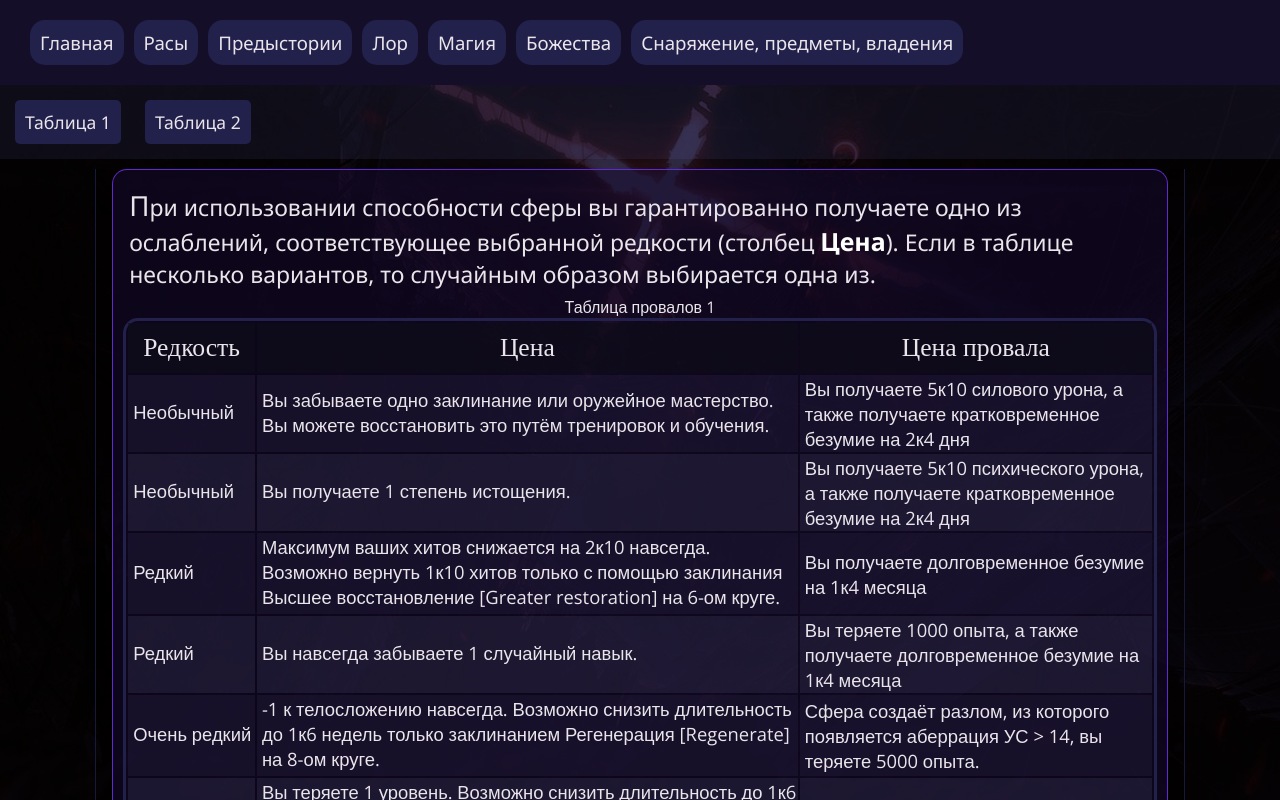
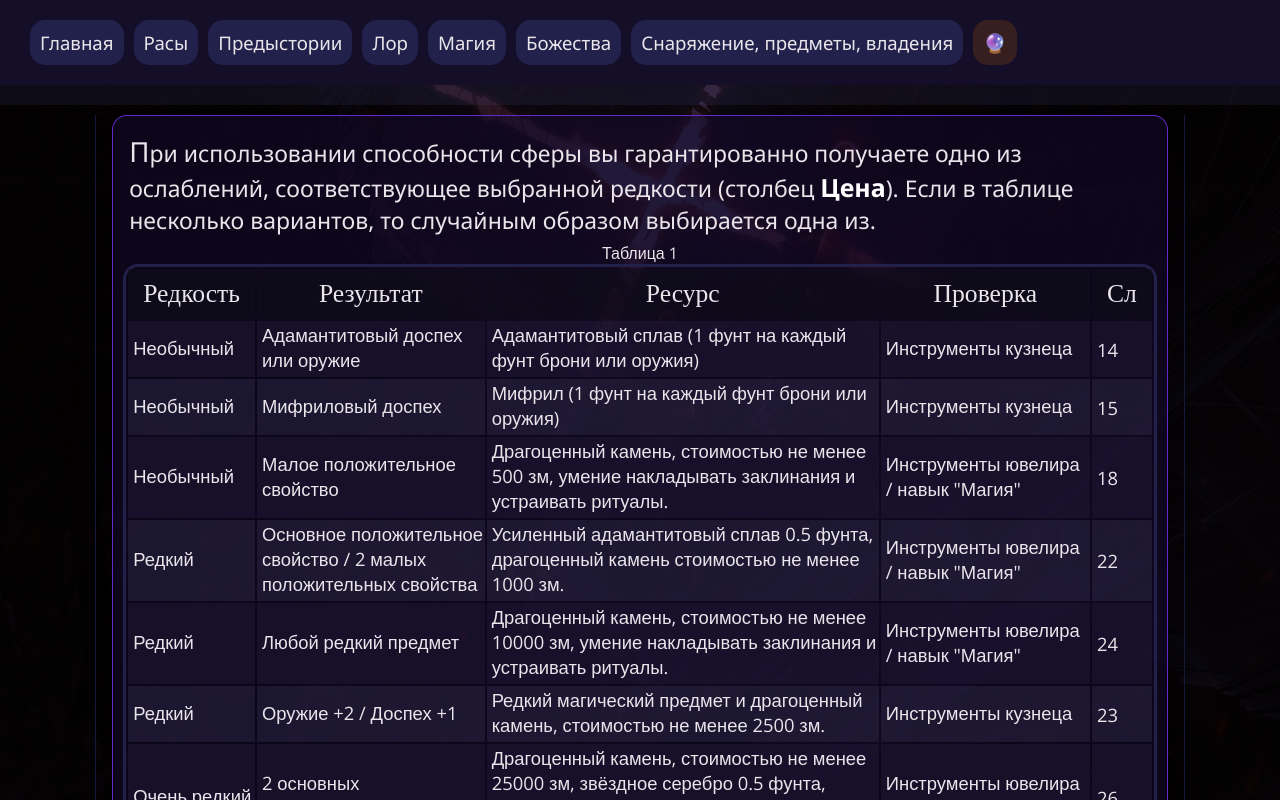
Before and after one commit to keeper9922/dnd, a plain HTML site: page sphere.html in a window 1280 px wide. Drawn offline with nearby package versions, Linux system fonts and the light colour scheme; a web font is replaced by a local one.

Commit message:
Добавлены таблицы для сферы, добавлена специальная кнопка в навигации. Добавлены описания металлов.

```diff
--- a/css/style.css
+++ b/css/style.css
@@ -570,6 +570,15 @@ table:target{
   display: inline-block;
   vertical-align: top;
 }
+.superior{
+  background-color: #4b2121;
+}
+.superior.active{
+  background-color: #371f1f;
+}
+.superior:hover{
+  background-color: #773131;
+}
 /* адаптация */
 @media (max-width: 1024px) {
   .carousel-item {
--- /dev/null
+++ b/js/json/sphere_table.json
@@ -0,0 +1,154 @@
+{
+  "materials": [
+    {
+      "rarity": "Необычный",
+      "result": "Адамантитовый сплав 1 фунт",
+      "resources": "Ослабленный адамантитовый сплав 1 фунт, мифрил 1 фунт",
+      "instruments": "Инструменты алхимика",
+      "difficulty": 12
+    },
+    {
+      "rarity": "Необычный",
+      "result": "Мифриловый сплав 1 фунт",
+      "resources": "Мифрил 1.5 фунта, серебро 1 фунт",
+      "instruments": "Инструменты алхимика",
+      "difficulty": 13
+    },
+    {
+      "rarity": "Редкий",
+      "result": "Усиленный адамантитовый сплав 1 фунт",
+      "resources": "Адамантитовый сплав 1 фунт, чистый адмант 1 фунт",
+      "instruments": "Инструменты кузнеца",
+      "difficulty": 15
+    },
+    {
+      "rarity": "Очень редкий",
+      "result": "Чистый мифрил 1 фунт",
+      "resources": "Мифрил 10 фунтов, адамант 5 фунтов, умение накладывать заклинания.",
+      "instruments": "Инструменты алхимика",
+      "difficulty": 21
+    },
+    {
+      "rarity": "Очень редкий",
+      "result": "Звёздное серебро 0.2 фунта",
+      "resources": "Редкий магический предмет, адамант 1 фунт, умение накладывать заклинания ИЛИ редкая эльфийская реликвия.",
+      "instruments": "Инструменты алхимика",
+      "difficulty": 22
+    },
+    {
+      "rarity": "Легендарный",
+      "result": "Плазменный кварц 0.1 фунт",
+      "resources": "Очень редкий магический предмет, драгоценный камень стоимостью не менее 5000 зм, астральная пыльца 20 фунтов.",
+      "instruments": "Инструменты алхимика",
+      "difficulty": 23
+    }
+  ],
+  "items": [
+    {
+      "rarity": "Необычный",
+      "result": "Адамантитовый доспех или оружие",
+      "resources": "Адамантитовый сплав (1 фунт на каждый фунт брони или оружия)",
+      "instruments": "Инструменты кузнеца",
+      "difficulty": 14
+    },
+    {
+      "rarity": "Необычный",
+      "result": "Мифриловый доспех",
+      "resources": "Мифрил (1 фунт на каждый фунт брони или оружия)",
+      "instruments": "Инструменты кузнеца",
+      "difficulty": 15
+    },
+    {
+      "rarity": "Необычный",
+      "result": "Малое положительное свойство",
+      "resources": "Драгоценный камень, стоимостью не менее 500 зм, умение накладывать заклинания и устраивать ритуалы.",
+      "instruments": "Инструменты ювелира / навык \"Магия\"",
+      "difficulty": 18
+    },
+    {
+      "rarity": "Редкий",
+      "result": "Основное положительное свойство / 2 малых положительных свойства",
+      "resources": "Усиленный адамантитовый сплав 0.5 фунта, драгоценный камень стоимостью не менее 1000 зм.",
+      "instruments": "Инструменты ювелира / навык \"Магия\"",
+      "difficulty": 22
+    },
+    {
+      "rarity": "Редкий",
+      "result": "Любой редкий предмет",
+      "resources": "Драгоценный камень, стоимостью не менее 10000 зм, умение накладывать заклинания и устраивать ритуалы.",
+      "instruments": "Инструменты ювелира / навык \"Магия\"",
+      "difficulty": 24
+    },
+    {
+      "rarity": "Редкий",
+      "result": "Оружие +2 / Доспех +1",
+      "resources": "Редкий магический предмет и драгоценный камень, стоимостью не менее 2500 зм.",
+      "instruments": "Инструменты кузнеца",
+      "difficulty": 23
+    },
+    {
+      "rarity": "Очень редкий",
+      "result": "2 основных положительных свойства",
+      "resources": "Драгоценный камень, стоимостью не менее 25000 зм, звёздное серебро 0.5 фунта, умение накладывать заклинания и устраивать ритуалы.",
+      "instruments": "Инструменты ювелира / навык \"Магия\"",
+      "difficulty": 26
+    },
+    {
+      "rarity": "Очень редкий",
+      "result": "Оружие +3 / Доспех +2",
+      "resources": "Очень редкий магический предмет и драгоценный камень стоимостью не менее 10000 зм, умение накладывать заклинания и устраивать ритуалы.",
+      "instruments": "Инструменты кузнеца",
+      "difficulty": 25
+    },
+    {
+      "rarity": "Очень редкий",
+      "result": "Очень редкий предмет",
+      "resources": "Очень редкий магический предмет, астральная пыльца 10 фунтов и драгоценный камень стоимостью не менее 10000 зм, умение накладывать заклинания и устраивать ритуалы.",
+      "instruments": "Инструменты кузнеца",
+      "difficulty": 27
+    },
+    {
+      "rarity": "Легендарный",
+      "result": "3 основных положительных свойства",
+      "resources": "Драгоценный камень, стоимостью не менее 50000 зм, звёздное серебро 1 фунт, плазменный кварц 0.5 фунта.",
+      "instruments": "Инструменты ювелира / инструменты алхимика / навык \"Магия\"",
+      "difficulty": 29
+    },
+    {
+      "rarity": "Легендарный",
+      "result": "Любой легендарный предмет",
+      "resources": "Легендарный предмет, драгоценный камень, стоимостью не менее 25000 зм, звёздное серебро 1 фунт.",
+      "instruments": "Навык \"Магия\"",
+      "difficulty": 30
+    },
+    {
+      "rarity": "Легендарный",
+      "result": "Любой легендарный предмет",
+      "resources": "Очень редкий предмет, драгоценный камень, стоимостью не менее 25000 зм, звёздное серебро 3 фунта, плазменный кварц 1 фунт.",
+      "instruments": "Навык \"Магия\"",
+      "difficulty": 30
+    },
+    {
+      "rarity": "Легендарный",
+      "result": "Доспех +3",
+      "resources": "Очень редкий предмет, драгоценный камень, стоимостью не менее 25000 зм, звёздное серебро 1 фунт, плазменный кварц 0.5 фунт.",
+      "instruments": "Навык \"Магия\"",
+      "difficulty": 28
+    }
+
+  ],
+  "fails": [
+    {"rarity": "Необычный",
+      "char_price": "Вы получаете 1 степень истощения.",
+      "fail_price": "Вы получаете 5к10 психического урона, а также получаете кратковременное безумие на 2к4 дня. Результат получает 1 малое отрицательное свойство, если может его иметь."},
+    {"rarity": "Редкий",
+      "char_price": "Вы забываете 1 случайный навык. Результат получает 1 малое отрицательное свойство, если может его иметь.",
+      "fail_price": "Вы получаете долговременное безумие на 1к4 месяца. Результат получает 1 основное отрицательное свойство, если может его иметь."},
+    {"rarity": "Очень редкий",
+      "char_price": "Ваше тело слабеет под нагрузкой сферы. Вы получаете -1 к телосложению. На восстановление требуется 1к8 недель бездействия, кроме лёгкой активности и продолжительных отдыхов. Результат получает проклятье, если может его иметь.",
+      "fail_price": "Сфера создаёт разлом, из которого появляется враждебная аберрация УС 8-10. Ели аберрация опустила ваши хиты ниже 30, вы теряете 5000 опыта и аберрация пропадает в разлом. Результат получает 2 основных отрицательных свойства, если может их иметь."},
+    {"rarity": "Легендарный",
+      "char_price": "Вы теряете 1 уровень, опыт сбрасывается на начало уровня. Результат получает обретает одно случайное проклятье и 1 основное положительное свойство, если может их иметь.",
+      "fail_price": "Вы получаете бессрочное безумие. Ваши руки слабнут, а реакция затупляется. Вы получаете -2 к силе и ловкости."}
+  ]
+}
--- a/js/json/table_fails.json
+++ /dev/null
@@ -1,39 +0,0 @@
-{
-  "1": [
-    {"rarity": "Необычный",
-      "char_price": "Вы забываете одно заклинание или оружейное мастерство. Вы можете восстановить это путём тренировок и обучения.",
-      "fail_price": "Вы получаете 5к10 силового урона, а также получаете кратковременное безумие на 2к4 дня"},
-    {"rarity": "Необычный",
-      "char_price": "Вы получаете 1 степень истощения.",
-      "fail_price": "Вы получаете 5к10 психического урона, а также получаете кратковременное безумие на 2к4 дня"},
-    {"rarity": "Редкий",
-      "char_price": "Максимум ваших хитов снижается на 2к10 навсегда. Возможно вернуть 1к10 хитов только с помощью заклинания Высшее восстановление [Greater restoration] на 6-ом круге.",
-      "fail_price": "Вы получаете долговременное безумие на 1к4 месяца"},
-    {"rarity": "Редкий",
-      "char_price": "Вы навсегда забываете 1 случайный навык.",
-      "fail_price": "Вы теряете 1000 опыта, а также получаете долговременное безумие на 1к4 месяца"},
-    {"rarity": "Очень редкий",
-      "char_price": "-1 к телосложению навсегда. Возможно снизить длительность до 1к6 недель только заклинанием Регенерация [Regenerate] на 8-ом круге.",
-      "fail_price": "Сфера создаёт разлом, из которого появляется аберрация УС > 14, вы теряете 5000 опыта."},
-    {"rarity": "Легендарный",
-      "char_price": "Вы теряете 1 уровень. Возможно снизить длительность до 1к6 недель только заклинанием Регенерация [Regenerate] на 8-ом круге.",
-      "fail_price": "Вы теряете 10000 опыта, а также получаете бессрочное безумие."}
-  ],
-  "2":[
-    {"rarity": "Необычный",
-      "char_price": "На вашем лице появляется стигмата. Вы получаете -1 ко всем проверкам Харизмы, связанными с доверием, навсегда.",
-      "fail_price": "Вы получаете 5к10 силового урона и штраф 1к6 к максимальным хитам."},
-    {"rarity": "Необычный",
-      "char_price": "Вы получаете 2 степени усталости.",
-      "fail_price": "Вы забываете владение одним случайным типом оружия."},
-    {"rarity": "Редкий",
-      "char_price": "Вы забываете два случайных навыка навсегда.",
-      "fail_price": "Вы получаете долговременное безумие на 1к4 месяца и штраф 2к10 к максимальным хитам."},
-    {"rarity": "Очень редкий",
-      "char_price": "Вы теряете 5000 опыта и получаете -1 к значению случайной характеристики.",
-      "fail_price": "Сфера создаёт разлом, из которого появляется аберрация УС > 15, вы теряете ещё 5000 опыта."},
-    {"rarity": "Легендарный",
-      "char_price": "Вы получаете -2 к значению случайной характеристики, а также 15000 опыта.",
-      "fail_price": "Вы теряете воспоминания об одном случайном союзнике. Вы получаете бессрочное безумие."}
-  ]
-}
--- a/js/navigator.js
+++ b/js/navigator.js
@@ -12,6 +12,7 @@ function createNavbar() {
         <li><a href="magic.html" class="nav-link">Магия</a></li>
         <li><a href="gods.html" class="nav-link">Божества</a></li>
         <li><a href="equipment.html" class="nav-link">Снаряжение, предметы, владения</a></li>
+        <li><a href="sphere.html" class="nav-link superior">🔮</a></li>
 <!--        <li><a href="items.html" class="nav-link">Предметы</a></li>-->
     </ul>
     </header>
--- a/js/resources.js
+++ b/js/resources.js
@@ -1,4 +1,5 @@
 let metalTable = $("#metals")
+let metalDescriptionsTable = $("#metals_descriptions")
 let healthPotionTable = $("#health_potions")
 let data = {}
 jQuery(function ($) {
@@ -11,6 +12,11 @@ jQuery(function ($) {
                 "<td>" + item.price + " зм </td>" +
                 "</tr>";
             metalTable.append(row);
+        }
+        for (const jsonDataKey in jsonData["metals_descriptions"]) {
+            let item = jsonData["metals_descriptions"][jsonDataKey];
+            let row = "<p><b>" + item.name + ".</b> " + item.text + "</p>"
+            metalDescriptionsTable.append(row);
         }
         for (const jsonDataKey in jsonData["health_potions"]) {
             let item = jsonData["health_potions"][jsonDataKey];
--- /dev/null
+++ b/js/sphere.js
@@ -0,0 +1,40 @@
+table_craft = $('#craft')
+table_resources = $('#resources')
+table_fails = $('#fails')
+jQuery(function($) {
+    $.getJSON("js/json/sphere_table.json", function(jsonData) {
+        for (const jsonDataKey in jsonData["materials"]) {
+            let item = jsonData["materials"][jsonDataKey];
+            let row = "<tr>" +
+                "<td>" + item.rarity + "</td>" +
+                "<td>" + item.result + "</td>" +
+                "<td>" + item.resources + "</td>" +
+                "<td>" + item.instruments + "</td>" +
+                "<td>" + item.difficulty + "</td>" +
+                "</tr>";
+            table_resources.append(row);
+        }
+        for (const jsonDataKey in jsonData["items"]) {
+            let item = jsonData["items"][jsonDataKey];
+            let row = "<tr>" +
+                "<td>" + item.rarity + "</td>" +
+                "<td>" + item.result + "</td>" +
+                "<td>" + item.resources + "</td>" +
+                "<td>" + item.instruments + "</td>" +
+                "<td>" + item.difficulty + "</td>" +
+                "</tr>";
+            table_craft.append(row);
+        }
+        for (const jsonDataKey in jsonData["fails"]) {
+            let item = jsonData["fails"][jsonDataKey];
+            let row = "<tr>" +
+                "<td>" + item.rarity + "</td>" +
+                "<td>" + item.char_price + "</td>" +
+                "<td>" + item.fail_price + "</td>" +
+                "</tr>";
+            table_fails.append(row);
+        }
+
+    });
+
+});
--- a/js/sphere_debuffs.js
+++ /dev/null
@@ -1,26 +0,0 @@
-table1 = $('#1')
-table2 = $('#2')
-jQuery(function($) {
-    $.getJSON("js/json/table_fails.json", function(jsonData) {
-        for (const jsonDataKey in jsonData["1"]) {
-            let item = jsonData["1"][jsonDataKey];
-            let row = "<tr>" +
-                "<td>" + item.rarity + "</td>" +
-                "<td>" + item.char_price + "</td>" +
-                "<td>" + item.fail_price + "</td>" +
-                "</tr>";
-            table1.append(row);
-        }
-        for (const jsonDataKey in jsonData["2"]) {
-            let item = jsonData["2"][jsonDataKey];
-            let row = "<tr>" +
-                "<td>" + item.rarity + "</td>" +
-                "<td>" + item.char_price + "</td>" +
-                "<td>" + item.fail_price + "</td>" +
-                "</tr>";
-            table2.append(row);
-        }
-
-    });
-
-});
--- a/sphere_debuffs.html
+++ b/sphere.html
@@ -13,21 +13,23 @@
 <noscript>You need to enable JavaScript to run this app.</noscript>
 <main>
     <header>
-        <a href="#1">Таблица 1</a>
-        <a href="#2">Таблица 2</a>
+<!--        <a href="#1">Таблица 1</a>-->
+<!--        <a href="#2">Таблица 2</a>-->
     </header>
     <div class="container center">
         <div class="card item center">
             <p class="big">При использовании способности сферы вы гарантированно получаете одно из ослаблений, соответствующее выбранной редкости (столбец <b>Цена</b>). Если в таблице несколько вариантов, то
             случайным образом выбирается одна из.</p>
             <div class="table-wrapper">
-                <table id="1" class="center">
-                    <caption>Таблица провалов 1</caption>
+                <table id="craft" class="center">
+                    <caption>Таблица 1</caption>
                     <thead>
                         <tr>
                             <th>Редкость</th>
-                            <th>Цена</th>
-                            <th>Цена провала</th>
+                            <th>Результат</th>
+                            <th>Ресурс</th>
+                            <th>Проверка</th>
+                            <th>Сл</th>
                         </tr>
                     </thead>
                     <tbody>
@@ -36,8 +38,25 @@
             </div>
             <br>
             <div class="table-wrapper">
-                <table id="2" class="center">
-                    <caption>Таблица провалов 2</caption>
+                <table id="resources" class="center">
+                    <caption>Таблица 2</caption>
+                    <thead>
+                    <tr>
+                        <th>Редкость</th>
+                        <th>Результат</th>
+                        <th>Ресурс</th>
+                        <th>Проверка</th>
+                        <th>Сл</th>
+                    </tr>
+                    </thead>
+                    <tbody>
+                    </tbody>
+                </table>
+            </div>
+            <br>
+            <div class="table-wrapper">
+                <table id="fails" class="center">
+                    <caption>Таблица провалов</caption>
                     <thead>
                         <tr>
                             <th>Редкость</th>
@@ -55,6 +74,6 @@
 </main>
 <footer></footer>
 <script src="js/navigator.js"></script>
-<script src="js/sphere_debuffs.js"></script>
+<script src="js/sphere.js"></script>
 </body>
 </html>
```
Also changed, not shown: equipment.html (+2 -4 lines), js/json/resources.json (+13 -1 lines).
